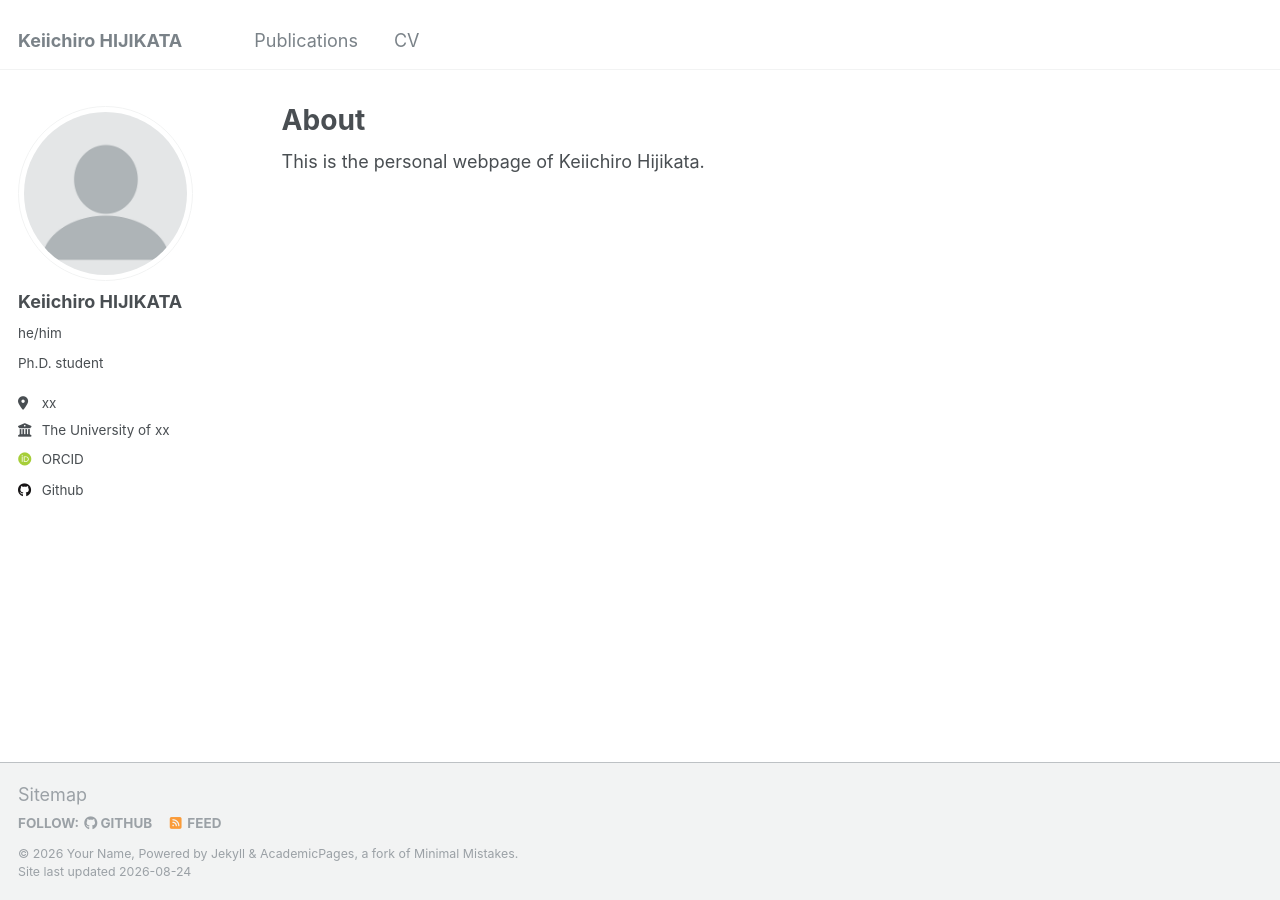
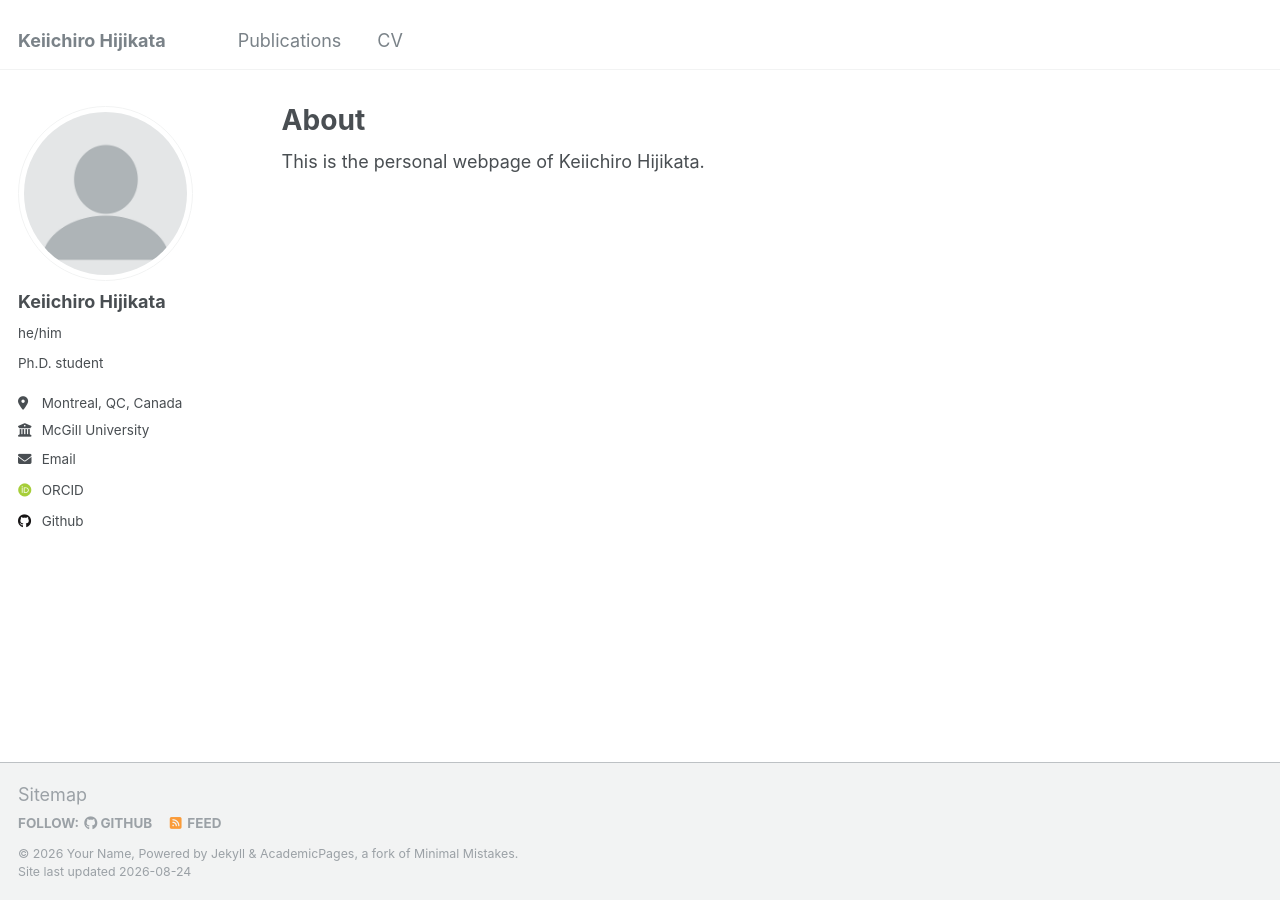
Before and after one commit to khijikata/khijikata.github.io, a Jekyll site: the page built from _pages/about.md, in a window 1280 px wide. Built offline with Jekyll 4.4.1, drawn with Linux system fonts in a browser that asks for light colours; some web fonts are replaced.

Commit message:
Update _config.yml

```diff
--- a/_config.yml
+++ b/_config.yml
@@ -7,8 +7,8 @@
 # server process.
 
 # Basic Site Settings
-locale                   : "en-US"
-title                    : "Keiichiro HIJIKATA"
+locale                   : "en-CA"
+title                    : "Keiichiro Hijikata"
 title_separator          : "-"
 name                     : &name "Your Name"
 description              : &description "personal description"
@@ -22,13 +22,13 @@ repository               : "khijikata/khijikata.github.io"
 author:
   # Biographic information
   avatar           : "profile.png"
-  name             : "Keiichiro HIJIKATA"
+  name             : "Keiichiro Hijikata"
   pronouns         : "he/him"
   bio              : "Ph.D. student"
-  location         : "xx"
-  employer         : "The University of xx"
+  location         : "Montreal, QC, Canada"
+  employer         : "McGill University"
   uri              : # URL
-  email            : # "none@example.org"
+  email            : "keiichiro.hijikata[at]mail.mcgill.ca"
 
   # Academic websites
   arxiv            : # URL - Update with the correct link to your profile
```
